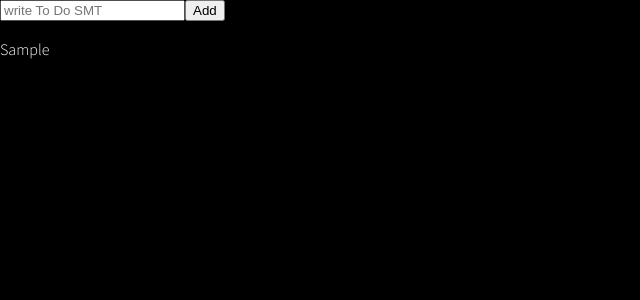
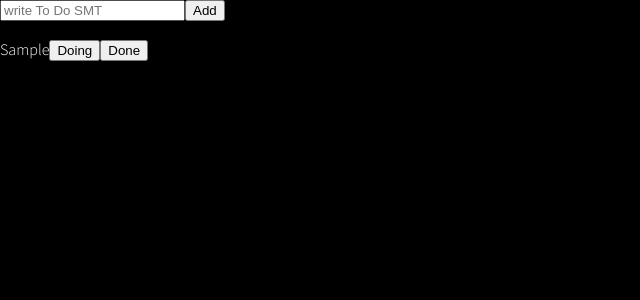
Before and after one commit to hozzijeong/react-masterclass, a React (Create React App) app: page / in a window 1280 px wide. Both pictures are taken after typing "Sample" into the empty fields and a click on the button "Add". Shown: the top 300 px of the page, without its empty margins (0-640 px from the left). Built offline with nearby package versions, Linux system fonts and the light colour scheme.

Commit message:
Feat: 값 변환 추 가

```diff
--- a/src/components/ToDo.tsx
+++ b/src/components/ToDo.tsx
@@ -1,8 +1,30 @@
-import { ToDoProps } from "../atom"
+import React from "react"
+import {  useSetRecoilState} from "recoil"
+import { ToDoProps, toDosAtom } from "../atom"
 
 
-function ToDo({text}:ToDoProps){
-    return (<li>{text}</li>)
+function ToDo({text,category,id}:ToDoProps){
+    const setToDos= useSetRecoilState(toDosAtom)
+
+    const onClick = (event:React.MouseEvent<HTMLButtonElement>) =>{
+        const {currentTarget:{name}} = event
+        setToDos((curToDo) => {
+            const curTargetIndex = curToDo.findIndex(toDo => toDo.id === id)
+            const newToDo = {text,id,category:name as any}
+            return [
+                ...curToDo.slice(0,curTargetIndex),
+                newToDo,
+                ...curToDo.slice(curTargetIndex+1)
+            ];
+        })
+    }
+
+    return (<li>
+        <span>{text}</span>
+        {category !== 'TO_DO' && <button name='TO_DO' onClick = {onClick}>TODO</button>}
+        {category !== 'DOING' && <button name='DOING' onClick = {onClick}>Doing</button>}
+        {category !== 'DONE' && <button name='DONE' onClick = {onClick}>Done</button>}
+    </li>)
 }
 
 export default ToDo
--- a/src/components/ToDoList.tsx
+++ b/src/components/ToDoList.tsx
@@ -11,10 +11,9 @@ function ToDoList(){
             <CreateToDo/>
             <br/>
             <ul>
-                {toDos.map(toDo => <ToDo {...toDo} />)}
+                {toDos.map(toDo => <ToDo key={toDo.id} {...toDo} />)}
             </ul>
         </div>
-
     )
 }
 
```
